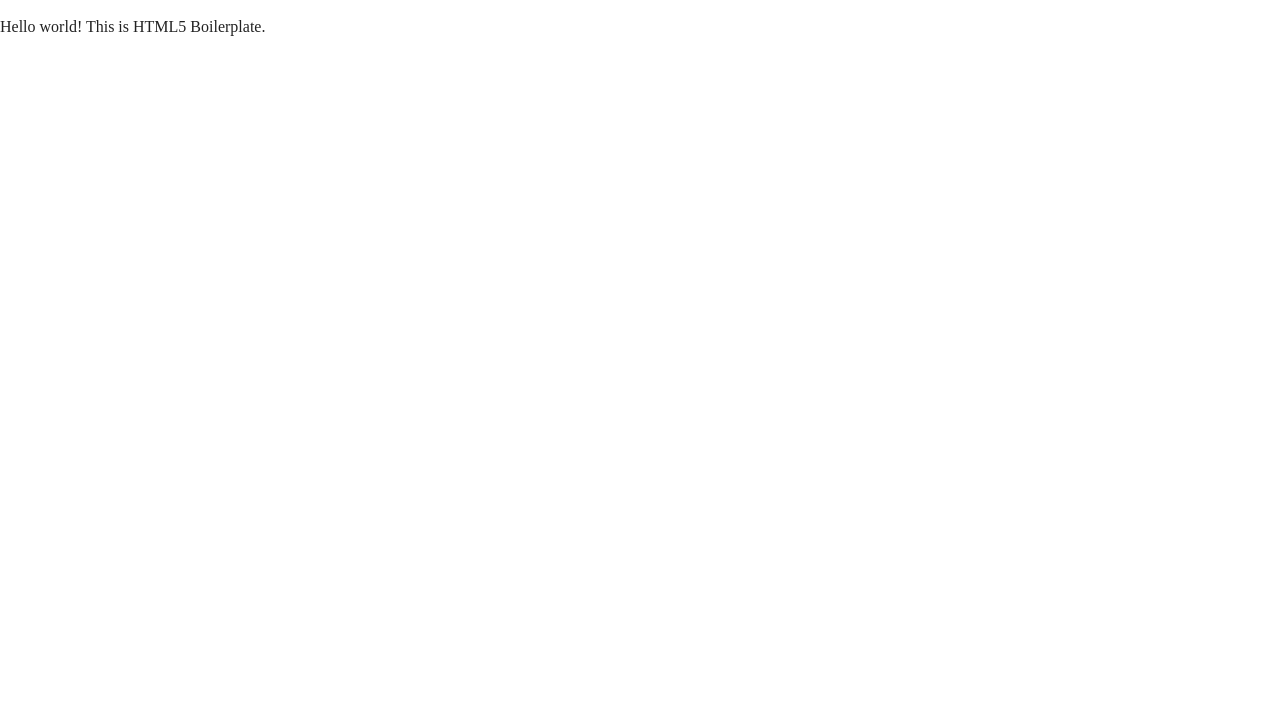
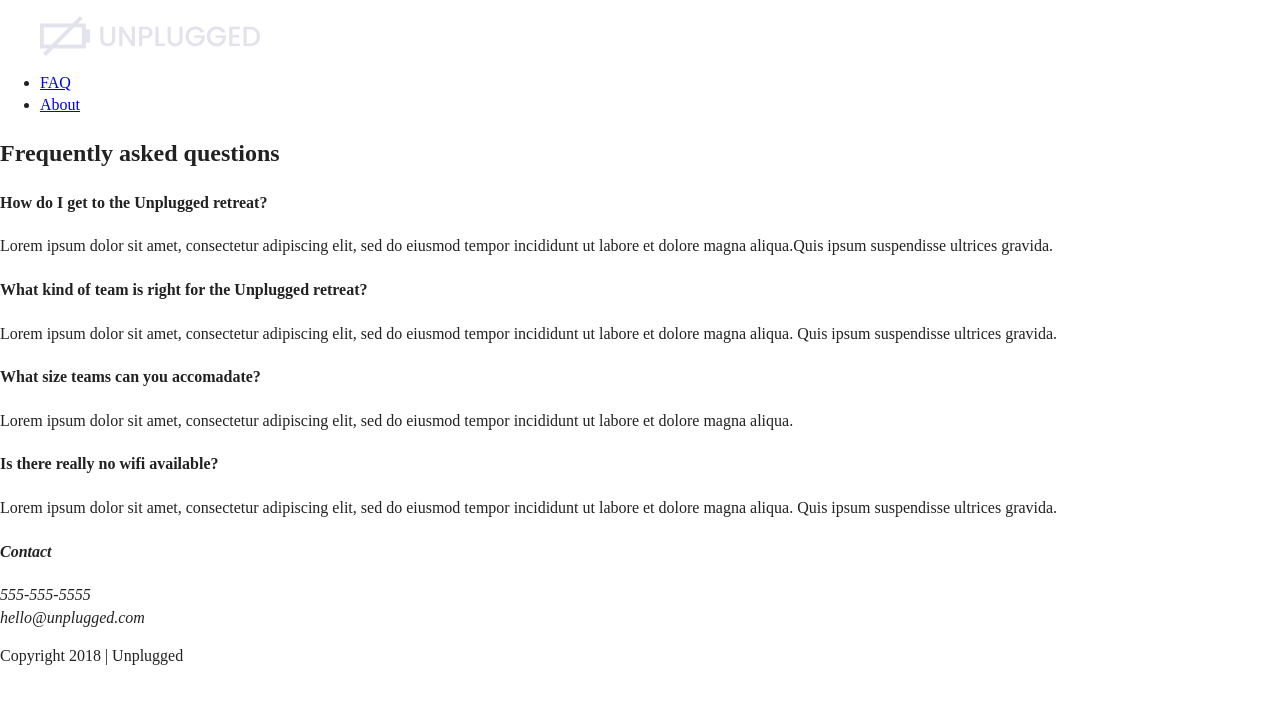
Before and after one commit to TieFit/unplugged-retreat, a website: page faq/index.html in a window 1280 px wide. Drawn offline with Linux system fonts and the light colour scheme.

Commit message:
Finished html for faq page

```diff
--- a/faq/index.html
+++ b/faq/index.html
@@ -3,7 +3,7 @@
 
 <head>
   <meta charset="utf-8">
-  <title></title>
+  <title>Unplugged Retreat | FAQ</title>
   <meta name="description" content="">
   <meta name="viewport" content="width=device-width, initial-scale=1">
 
@@ -23,9 +23,73 @@
 </head>
 
 <body>
+  <header>
+    <div class="content-wrapper">
+      <figure>
+        <a href="#"><img src="../img/unplugged-logo.png" alt="unplugged logo"></a>
+      </figure>
+      <div class="header-divider"></div>
+      <nav>
+        <ul>
+          <li><a href="../faq/index.html" target="_blank">FAQ</a></li>
+          <li><a href="../about/index.html" target="_blank">About</a></li>
+        </ul>
+      </nav>
+    </div>
+  </header>
+
+  <main class="faq">
+    <div class="content-wrapper">
+        <h2>Frequently asked questions</h2>
+        <div class="faq-content">
+          <h4>How do I get to the Unplugged retreat?</h4>
+          <p>Lorem ipsum dolor sit amet, consectetur adipiscing elit, sed do eiusmod tempor incididunt ut labore et dolore magna aliqua.Quis ipsum suspendisse ultrices gravida.</p>
+        </div>
+        <div class="faq-content">
+          <h4>What kind of team is right for the Unplugged retreat?</h4>
+          <p>Lorem ipsum dolor sit amet, consectetur adipiscing elit, sed do eiusmod tempor incididunt ut labore et dolore magna aliqua. Quis ipsum suspendisse ultrices gravida.</p>
+        </div>
+        <div class="faq-content">
+          <h4>What size teams can you accomadate?</h4>
+          <p>Lorem ipsum dolor sit amet, consectetur adipiscing elit, sed do eiusmod tempor incididunt ut labore et dolore magna aliqua.</p>
+        </div>
+        <div class="faq-content">
+          <h4>Is there really no wifi available?</h4>
+          <p>Lorem ipsum dolor sit amet, consectetur adipiscing elit, sed do eiusmod tempor incididunt ut labore et dolore magna aliqua. Quis ipsum suspendisse ultrices gravida.</p>
+      </div>
+    </div>
+    <!-- faq content wrapper ends -->
+  </main>
+
+    <footer>
+      <div class="content-wrapper">
+        <div class="footer-content">
+          <div class="contact">
+            <address>
+            <h4>Contact</h4>
+              <p>
+                555-555-5555<br>
+                hello@unplugged.com
+              </p>
+            </address>
+          </div>
+          <div class="social">
+            <div class="social-icons">
+              <p><a href="https://www.facebook.com/yoursite" target="_blank"></a></p>
+              <p><a href="https://www.twitter.com/yoursite" target="_blank"></a></p>
+              <p><a href="https://www.instagram.com/yoursite" target="_blank"></a></p>
+            </div>
+          </div>
+        </div>
+        <!-- footer content ends -->
+      </div>
+      <!-- footer content-wrapper ends -->
+      <div class="copyright">
+        <p>Copyright 2018 | Unplugged</p>
+      </div>
+    </footer>
 
   <!-- Add your site or application content here -->
-  <p>Hello world! This is HTML5 Boilerplate.</p>
   <script src="../js/vendor/modernizr-3.11.2.min.js"></script>
   <script src="../js/plugins.js"></script>
   <script src="../js/main.js"></script>
```
